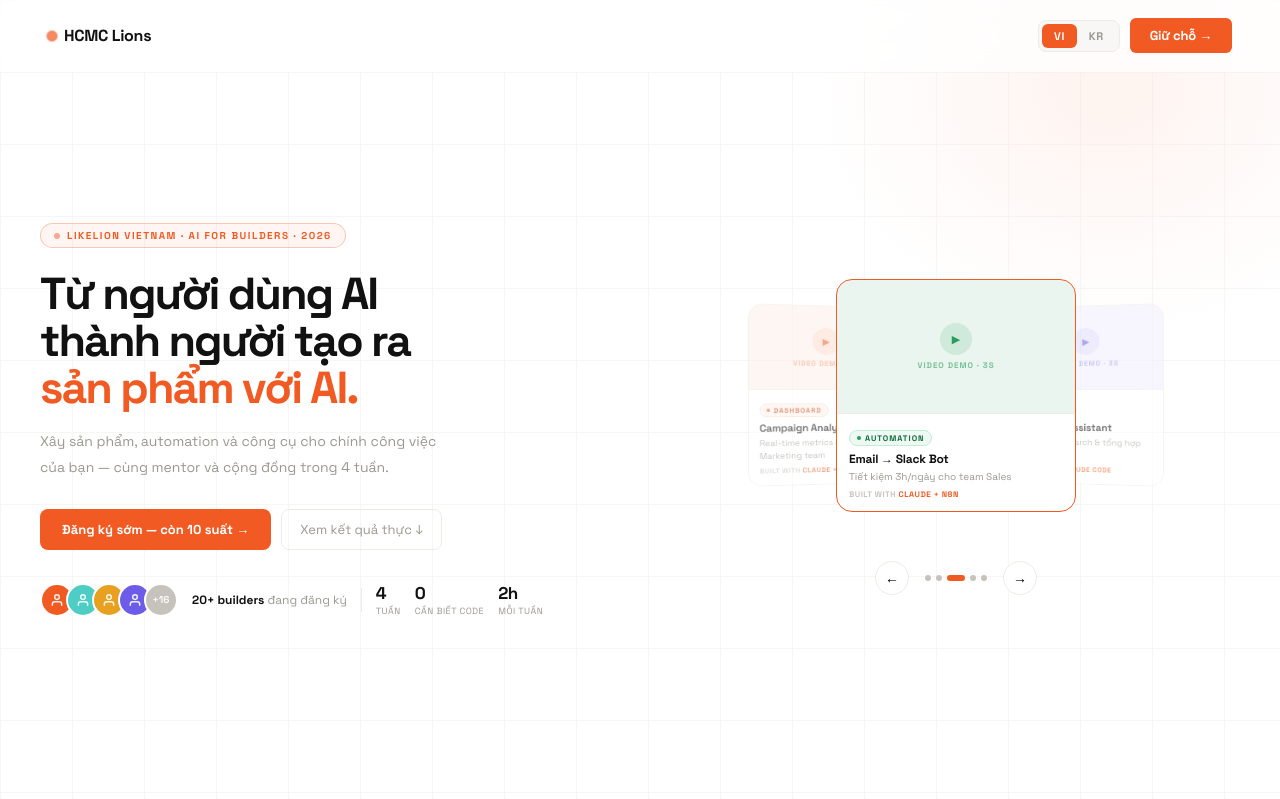
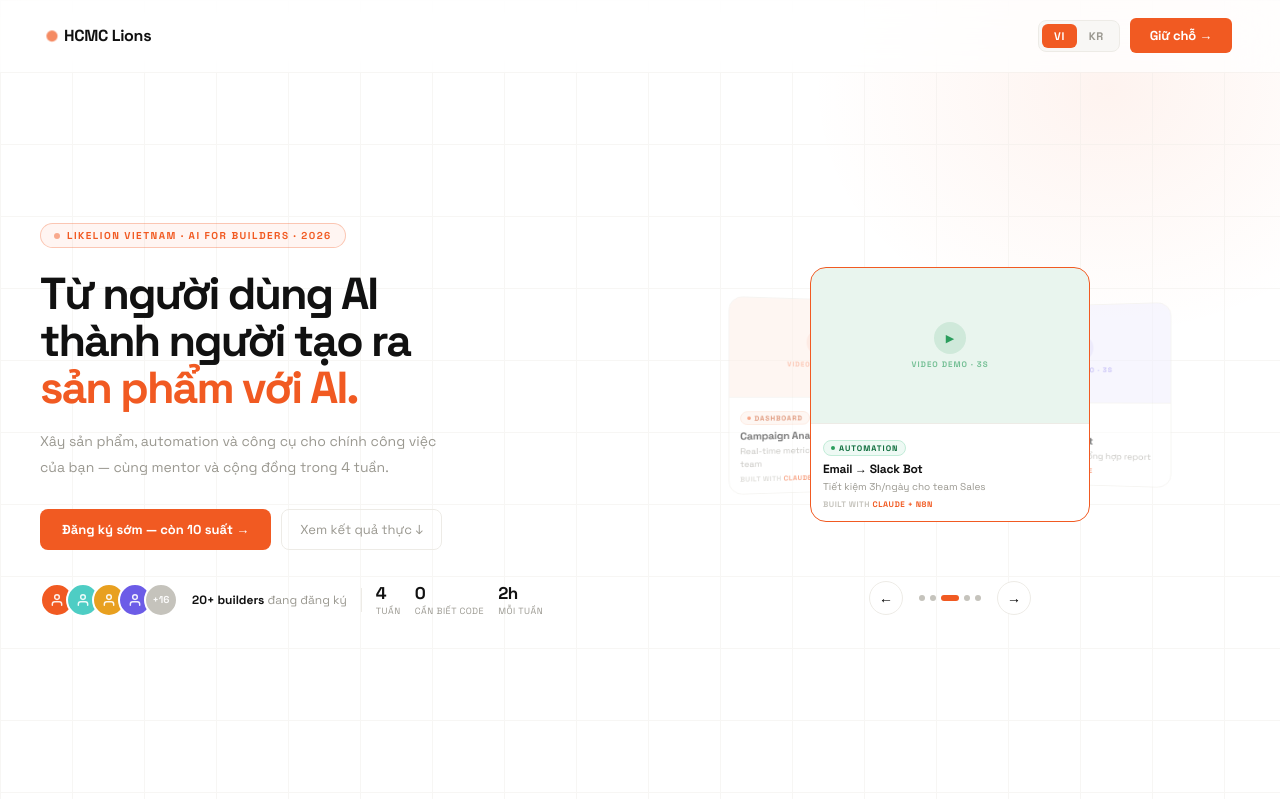
Before and after one commit to van-dot123/hcmc-lion, a React (Vite) app: page / in a window 1280 px wide. Shown: the top 799 px of the page. Built offline with nearby package versions, Linux system fonts and the light colour scheme.

Commit message:
fix: balance hero layout, larger carousel

```diff
--- a/src/components/Hero.module.css
+++ b/src/components/Hero.module.css
@@ -31,7 +31,7 @@
 .cols {
   display: grid;
   grid-template-columns: 1fr 1fr;
-  gap: 64px;
+  gap: 40px;
   align-items: center;
 }
 .textCol { order: 1; }
@@ -102,7 +102,7 @@
 }
 .stage {
   position: relative;
-  width: 100%; height: 300px;
+  width: 100%; height: 340px;
   display: flex; align-items: center; justify-content: center;
   perspective: 900px;
 }
@@ -118,19 +118,19 @@
   transition: all 0.5s cubic-bezier(0.34, 1.2, 0.64, 1);
 }
 .pos_center {
-  width: 240px; opacity: 1;
+  width: 280px; opacity: 1;
   transform: scale(1) rotateY(0deg) translateZ(0);
   z-index: 3;
   border: 1.5px solid var(--o);
 }
 .pos_left {
-  width: 180px; opacity: 0.55;
+  width: 210px; opacity: 0.55;
   transform: scale(0.8) rotateY(14deg) translateX(-160px);
   z-index: 2;
   border: 0.5px solid var(--gray-line);
 }
 .pos_right {
-  width: 180px; opacity: 0.55;
+  width: 210px; opacity: 0.55;
   transform: scale(0.8) rotateY(-14deg) translateX(160px);
   z-index: 2;
   border: 0.5px solid var(--gray-line);
```
